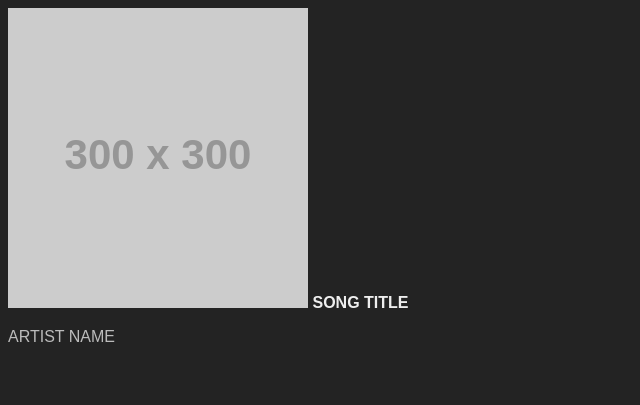
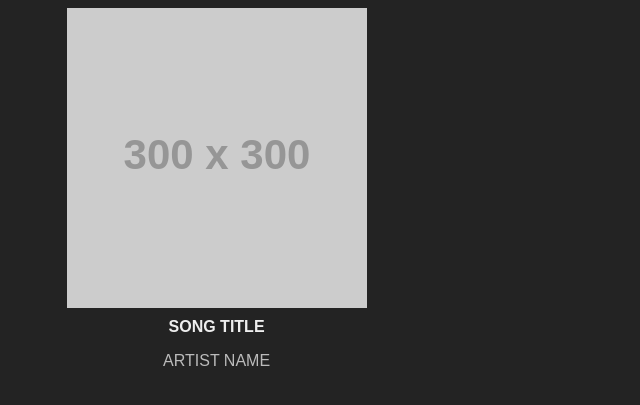
Before and after one commit to charlottegeo/Jukebox-Project, a Django app: page / in a window 1280 px wide. Shown: the top 405 px of the page, without its empty margins (0-640 px from the left). Run offline with Django 4.2, Linux system fonts and the light colour scheme; grey boxes labelled with a size stand in for pictures from a placeholder-image service; some libraries are stand-ins or nearby versions.

Commit message:
Edited CSS attributes

```diff
--- a/Spotify API/track_wrapper.py
+++ b/Spotify API/track_wrapper.py
@@ -73,3 +73,8 @@ class TrackWrapper:
     def getTrackID(self) -> str:
         """returns the spotify ID for the song."""
         return self.TrackObject['id']
+
+
+    def getURI(self) -> str:
+        """returns the URI for a media playing i think?"""
+        return self.TrackObject['uri']
--- a/songs/templates/display.html
+++ b/songs/templates/display.html
@@ -19,7 +19,7 @@
 
         <div class = "middlePanel">
             <!--contains pusay-->
-
+            <img src = ""
         </div>
 
         <div class = "rightPanel">
--- a/static/css/styles.css
+++ b/static/css/styles.css
@@ -14,8 +14,13 @@ p {
     width: 33%;
     height: 100%;
     margin: center;
+    text-align: center;
 }
-
+.leftSection img {
+    display: block;
+    margin: 0 auto;
+    padding-bottom: 10px;
+}
 .middleSection {
     width: 33%;
     height: 100%;
```
